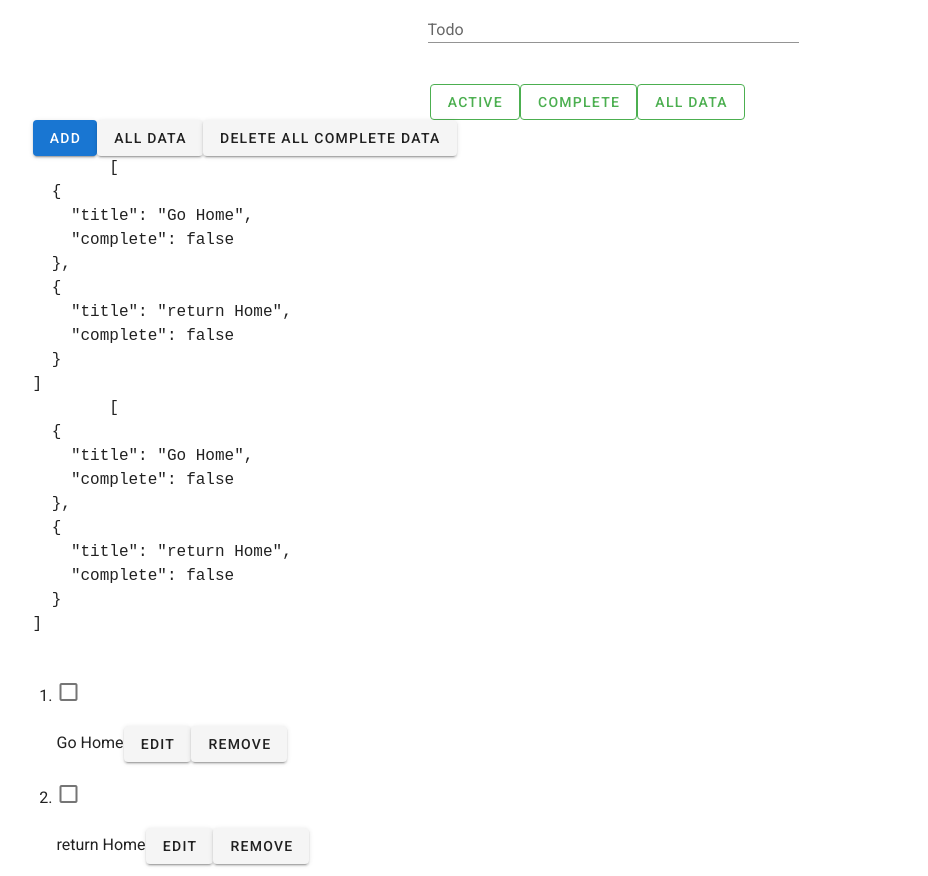
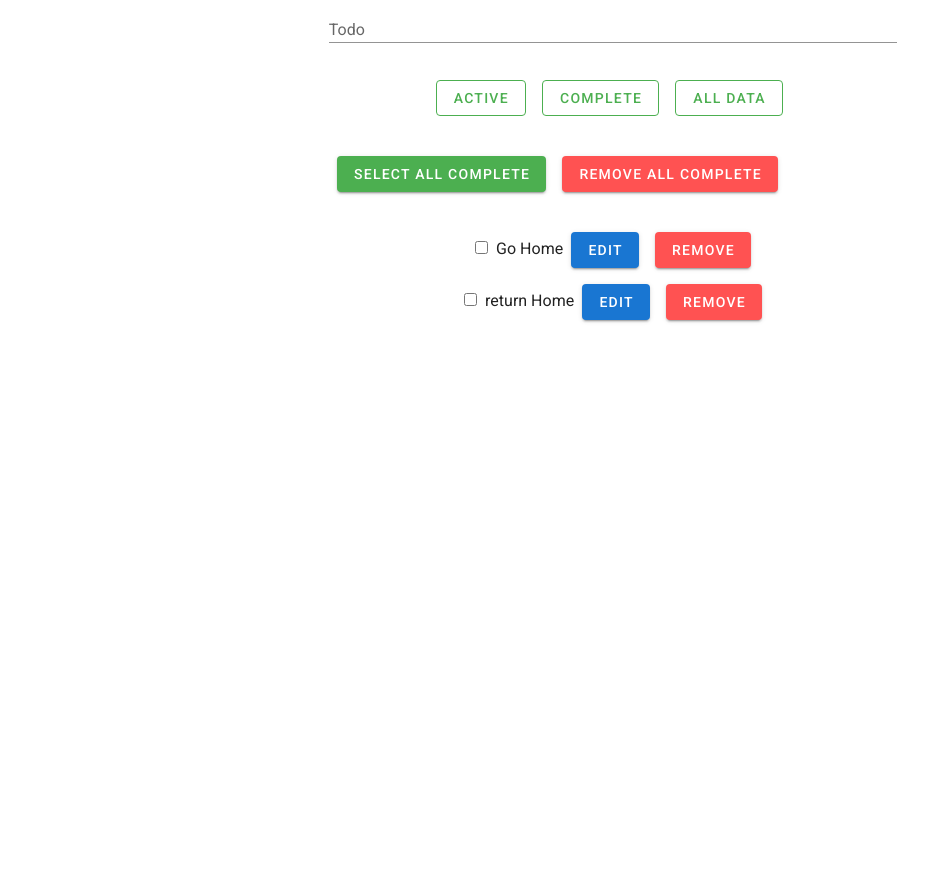
Before and after one commit to TawhidSajib/todo-app, a Vue app: page / in a window 1280 px wide. Shown: the whole page, without its empty margins (27-955 px from the left). After the commit the page ends 800 px from the top, so only its background shows below. Built offline with nearby package versions, Linux system fonts and the light colour scheme.

Commit message:
first commit

```diff
--- a/src/components/newTodo.vue
+++ b/src/components/newTodo.vue
@@ -5,7 +5,7 @@
         <v-col
           cols="12"
           sm="6"
-          md="4"
+          md="6"
         >
           <v-text-field
             dense
@@ -19,33 +19,35 @@
 
 
     </v-row>
+    </v-form>
     <v-row justify="center">
         <v-col md="4" >
-    <v-btn style="margin-left: 2px" outlined color="success" @click="filterTodo = 'active'" >Active</v-btn>
-    <v-btn outlined color="success" @click="filterTodo = 'complete'" >Complete</v-btn>
-    <v-btn outlined color="success" @click="filterTodo = 'allSelect'">All Data</v-btn>
+    <v-btn class="ma-2" outlined color="success" @click="filterTodo = 'active'" >Active</v-btn>
+    <v-btn class="ma-2" outlined color="success" @click="filterTodo = 'complete'" >Complete</v-btn>
+    <v-btn class="ma-2" outlined color="success" @click="filterTodo = 'allSelect'">All Data</v-btn>
         </v-col>
     </v-row>
-    <v-btn color="primary" v-if="!isEditing" @click="submit">Add</v-btn>
-    <v-btn v-else @click="updateData">Update</v-btn>
-    <v-btn @click="allData">All Data</v-btn>
-
-    <v-btn @click="allDelete">Delete All Complete Data</v-btn>
-    </v-form>
-    <pre>
+    <br>
+    <v-row justify="center">
+        <v-col md="6">
+            <v-btn class="ma-2" color="success" @click="completeAllData">Select All Complete</v-btn>
+             <v-btn class="ma-2" color="error" @click="allDelete">Remove All Complete</v-btn>
+        </v-col>
+    </v-row>
+   <br>
+    <!-- <pre>
         {{computedFilter}}
         {{todos}}
-    </pre>
+    </pre> -->
 
-        <ol>
-            <li v-for="(todo,index) in  computedFilter" :key="index">
-                <v-checkbox value :checked="todo.complete"  v-on:change="completeTask(todo)"></v-checkbox>
+
+            <div class="text-center" v-for="(todo,index) in  computedFilter" :key="index">
+                <input type="checkbox" value :checked="todo.complete"  v-on:change="completeTask(todo)" class="ma-2"/>
                 <span :class="{completed: todo.complete}">{{  todo.title }}</span>
+                <v-btn class="ma-2" color="primary" @click="edit(todo,index)">Edit</v-btn>
+                <v-btn class="ma-2" color="error" @click="remove(index)">Remove</v-btn>
+            </div>
 
-                <v-btn @click="edit(todo,index)">Edit</v-btn>
-                <v-btn @click="remove(index)">Remove</v-btn>
-            </li>
-       </ol>
 </v-container>
 
 </template>
@@ -110,15 +112,13 @@ export default {
       },
       updateData(){
           this.isEditing = false
-          console.log(this.todo)
-          console.log(this.selectIndex)
           this.todos.splice(this.selectIndex,1,{title: this.todo,complete: false})
-        //   this.todo = ''
+          this.todo = ''
       },
       completeTask(data){
           data.complete = !data.complete
       },
-      allData(){
+        completeAllData(){
           this.todos.forEach(todo=>{
               todo.complete = true
           })
```
